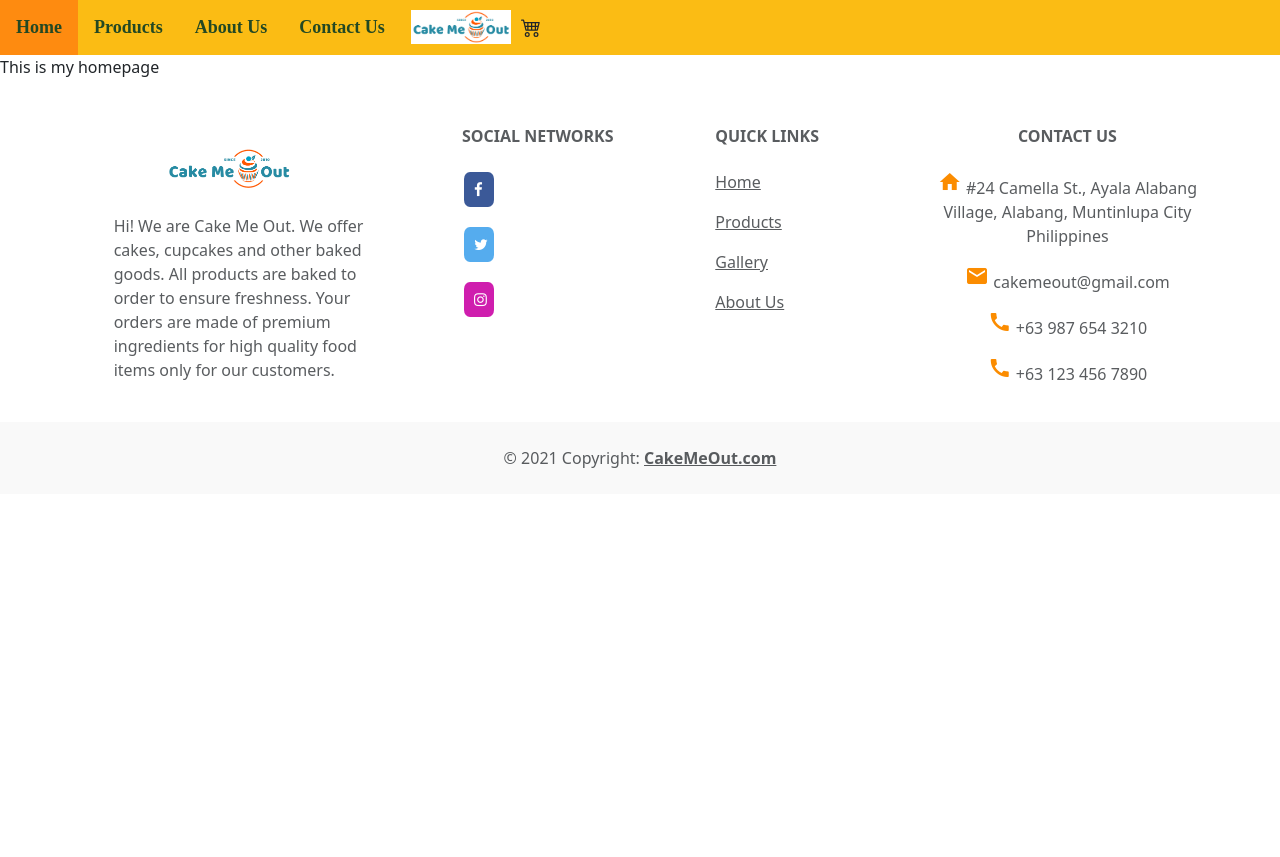
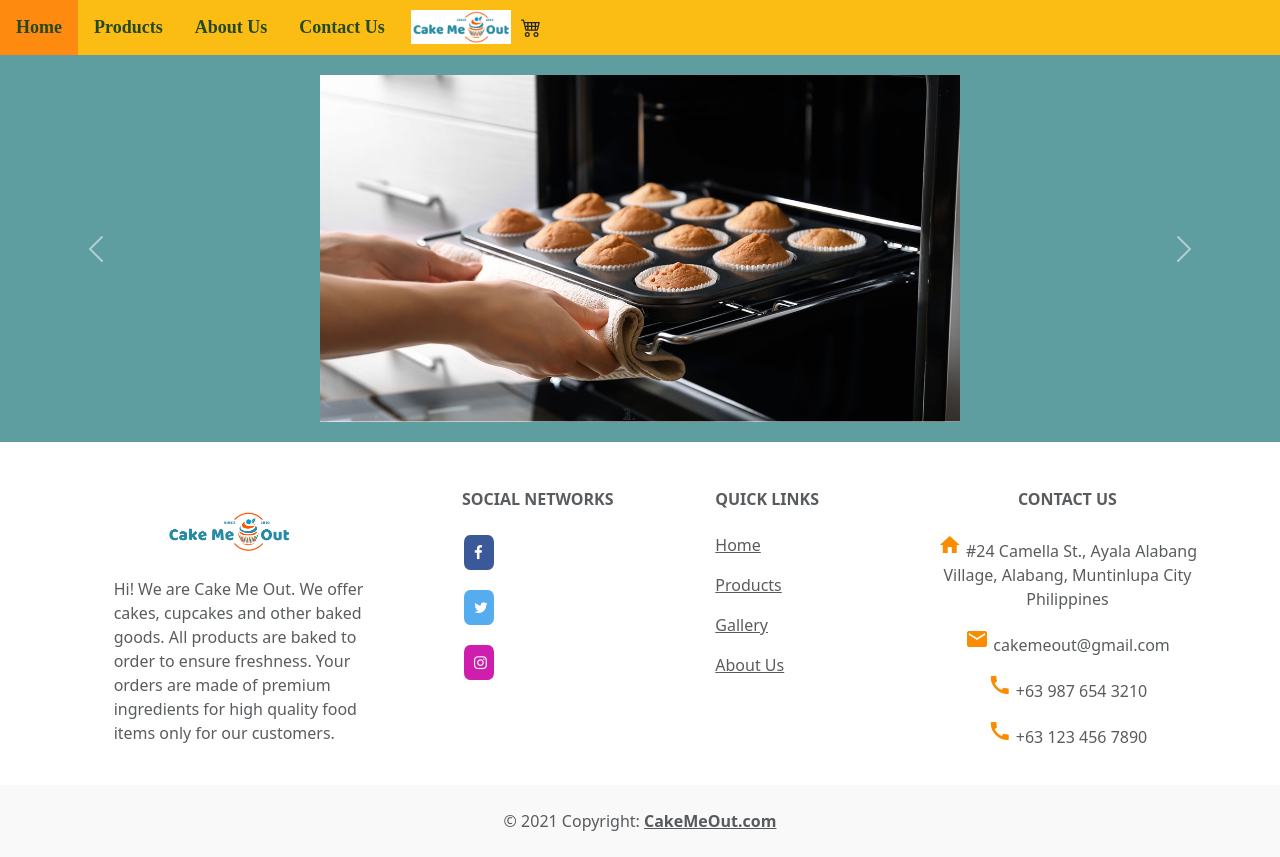
Before and after one commit to Crystal011486/E-commerce, an Angular app in the folder E-commerce-app/: page /home in a window 1280 px wide. Before the commit the page ends 800 px from the top, so only its background shows below. Built offline with nearby package versions, Linux system fonts and the light colour scheme.

Commit message:
Navigation bar routing

```diff
--- a/E-commerce-app/src/app/app-routing.module.ts
+++ b/E-commerce-app/src/app/app-routing.module.ts
@@ -12,7 +12,8 @@
   {path: 'home', component: HomeComponent},
   {path: 'products', component: ProductsComponent},
   {path: 'about-us', component: AboutUsComponent},
-  {path: '**', component: ErrorPageComponent}
+  {path: '**', component: ErrorPageComponent},
+
 ];
 
 @NgModule({
--- a/E-commerce-app/src/app/error-page/error-page.component.html
+++ b/E-commerce-app/src/app/error-page/error-page.component.html
@@ -148,4 +148,4 @@
 			<tspan x="0" y="31" class="text_forgiveness">for food</tspan>
 		</text>
 	</svg>
-  <a class="btn_home" href="/"> Go HOME </a>
+  <a class="btn_home" href="/"> Go To HOME </a>
--- a/E-commerce-app/src/app/header/header.component.html
+++ b/E-commerce-app/src/app/header/header.component.html
@@ -4,9 +4,9 @@
     <nav>
         <ul>
             <img src="/assets/images/logo.png">
-            <li><a href="#">Home</a></li>
-            <li><a href="#">Products</a></li>
-            <li><a href="#">About Us</a></li>
+            <li><a href="home">Home</a></li>
+            <li><a href="products">Products</a></li>
+            <li><a href="about-us">About Us</a></li>
             <li><a href="#">Contact Us</a></li>
             <svg xmlns="http://www.w3.org/2000/svg" width="20" height="20" fill="currentColor" class="bi bi-cart4" viewBox="0 0 16 16">
               <path d="M0 2.5A.5.5 0 0 1 .5 2H2a.5.5 0 0 1 .485.379L2.89 4H14.5a.5.5 0 0 1 .485.621l-1.5 6A.5.5 0 0 1 13 11H4a.5.5 0 0 1-.485-.379L1.61 3H.5a.5.5 0 0 1-.5-.5zM3.14 5l.5 2H5V5H3.14zM6 5v2h2V5H6zm3 0v2h2V5H9zm3 0v2h1.36l.5-2H12zm1.11 3H12v2h.61l.5-2zM11 8H9v2h2V8zM8 8H6v2h2V8zM5 8H3.89l.5 2H5V8zm0 5a1 1 0 1 0 0 2 1 1 0 0 0 0-2zm-2 1a2 2 0 1 1 4 0 2 2 0 0 1-4 0zm9-1a1 1 0 1 0 0 2 1 1 0 0 0 0-2zm-2 1a2 2 0 1 1 4 0 2 2 0 0 1-4 0z"/>
--- a/E-commerce-app/src/app/home/home.component.css
+++ b/E-commerce-app/src/app/home/home.component.css
@@ -0,0 +1,12 @@
+img {
+  padding-top: 20px;
+  padding-bottom: 20px;
+  display: block;
+  width: 100%;
+  margin: auto;
+
+}
+
+div{
+  background-color: cadetblue;
+}
--- a/E-commerce-app/src/app/home/home.component.html
+++ b/E-commerce-app/src/app/home/home.component.html
@@ -1 +1,26 @@
-<p>This is my homepage</p>
+<div id="carouselExampleIndicators" class="carousel slide" data-ride="carousel">
+  <ol class="carousel-indicators">
+    <li data-target="#carouselExampleIndicators" data-slide-to="0" class="active"></li>
+    <li data-target="#carouselExampleIndicators" data-slide-to="1"></li>
+    <li data-target="#carouselExampleIndicators" data-slide-to="2"></li>
+  </ol>
+  <div class="carousel-inner">
+    <div class="carousel-item active">
+      <img class="d-block w-50" src="/assets/images/home-images/baked-fresh.jpg" alt="First slide">
+    </div>
+    <div class="carousel-item">
+      <img class="d-block w-100" src="/assets/images/home-images/baking-with-love.jpg" alt="Second slide">
+    </div>
+    <div class="carousel-item">
+      <img class="d-block w-100" src="..." alt="Third slide">
+    </div>
+  </div>
+  <a class="carousel-control-prev" href="#carouselExampleIndicators" role="button" data-slide="prev">
+    <span class="carousel-control-prev-icon" aria-hidden="true"></span>
+    <span class="sr-only">Previous</span>
+  </a>
+  <a class="carousel-control-next" href="#carouselExampleIndicators" role="button" data-slide="next">
+    <span class="carousel-control-next-icon" aria-hidden="true"></span>
+    <span class="sr-only">Next</span>
+  </a>
+</div>
--- a/E-commerce-app/src/app/landing-page/landing-page.component.css
+++ b/E-commerce-app/src/app/landing-page/landing-page.component.css
@@ -13,6 +13,7 @@
 h1
 {
   font-family: 'Playfair Display', serif, Georgia, 'Times New Roman', Times, serif;
+  color: black;
 }
 
 .image-container {
```
